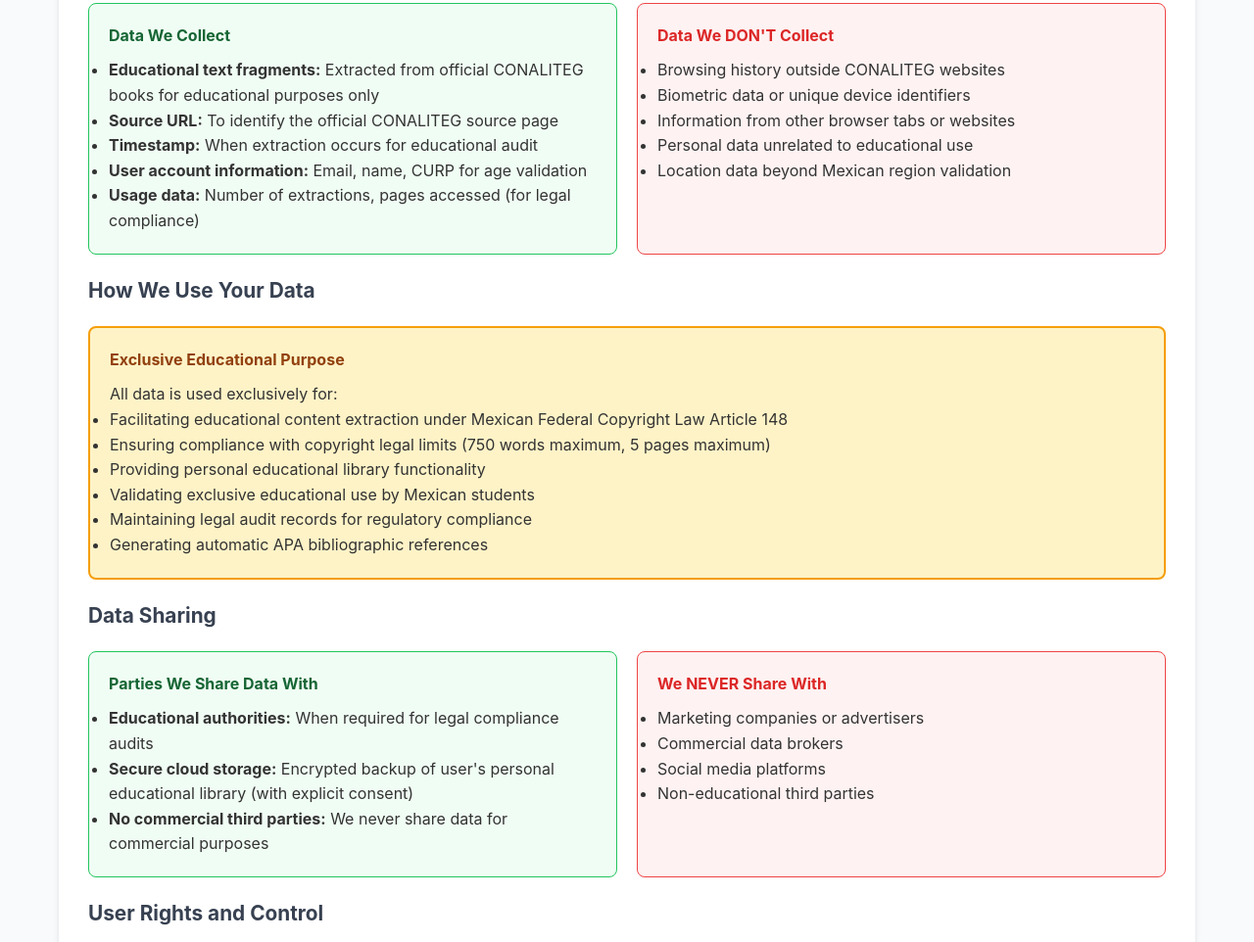
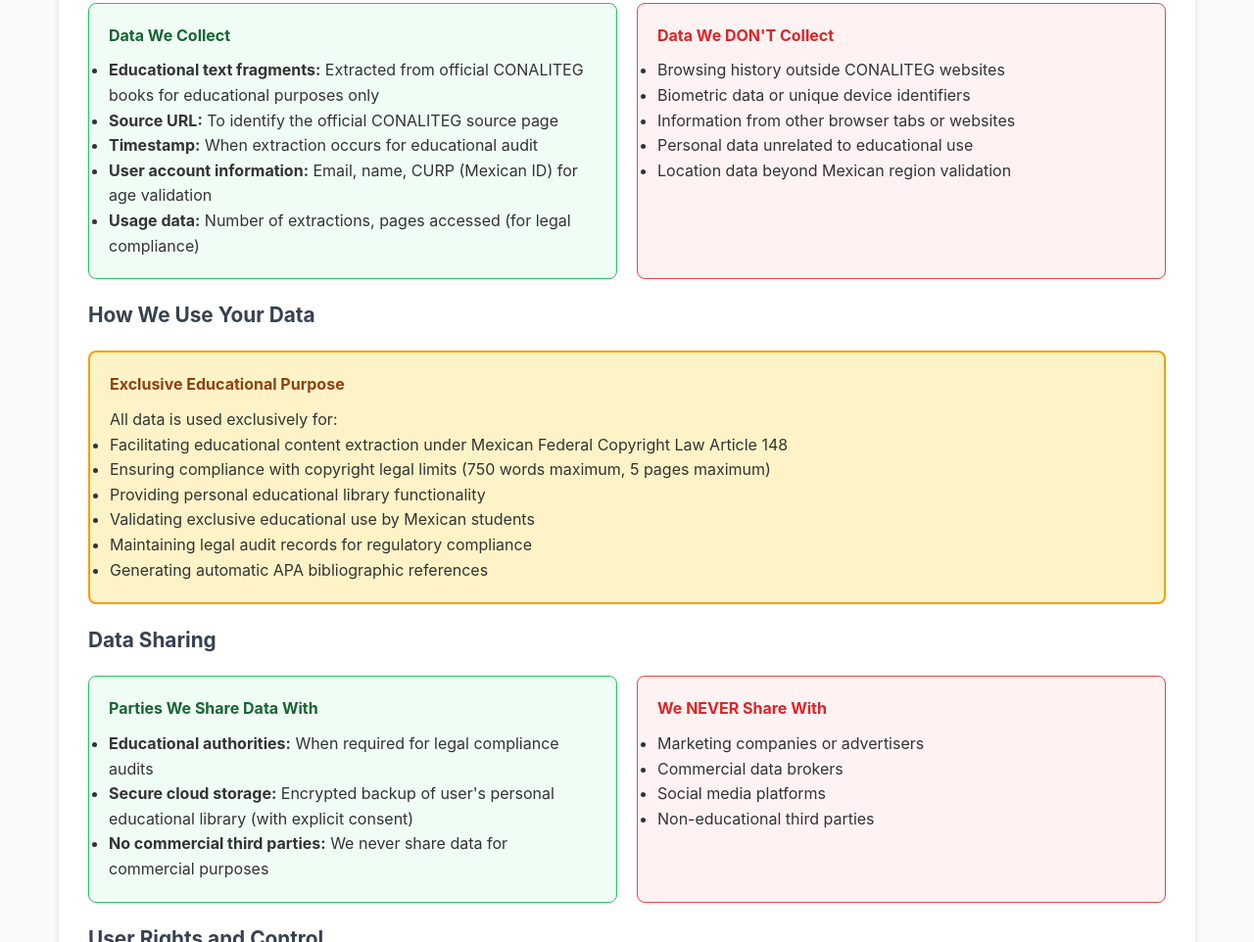
Before and after one commit to LeoCauidllo/edutextmx-legal, a plain HTML site: page english.html in a window 1280 px wide. Shown: the part 866-1828 px from the top of the page at 98% size. Drawn offline with Linux system fonts and the light colour scheme.

Commit message:
Update english.html
Policy terms privacy

```diff
--- a/english.html
+++ b/english.html
@@ -103,7 +103,7 @@
                         <li><strong>Educational text fragments:</strong> Extracted from official CONALITEG books for educational purposes only</li>
                         <li><strong>Source URL:</strong> To identify the official CONALITEG source page</li>
                         <li><strong>Timestamp:</strong> When extraction occurs for educational audit</li>
-                        <li><strong>User account information:</strong> Email, name, CURP for age validation</li>
+                        <li><strong>User account information:</strong> Email, name, CURP (Mexican ID) for age validation</li>
                         <li><strong>Usage data:</strong> Number of extractions, pages accessed (for legal compliance)</li>
                     </ul>
                 </div>
```
